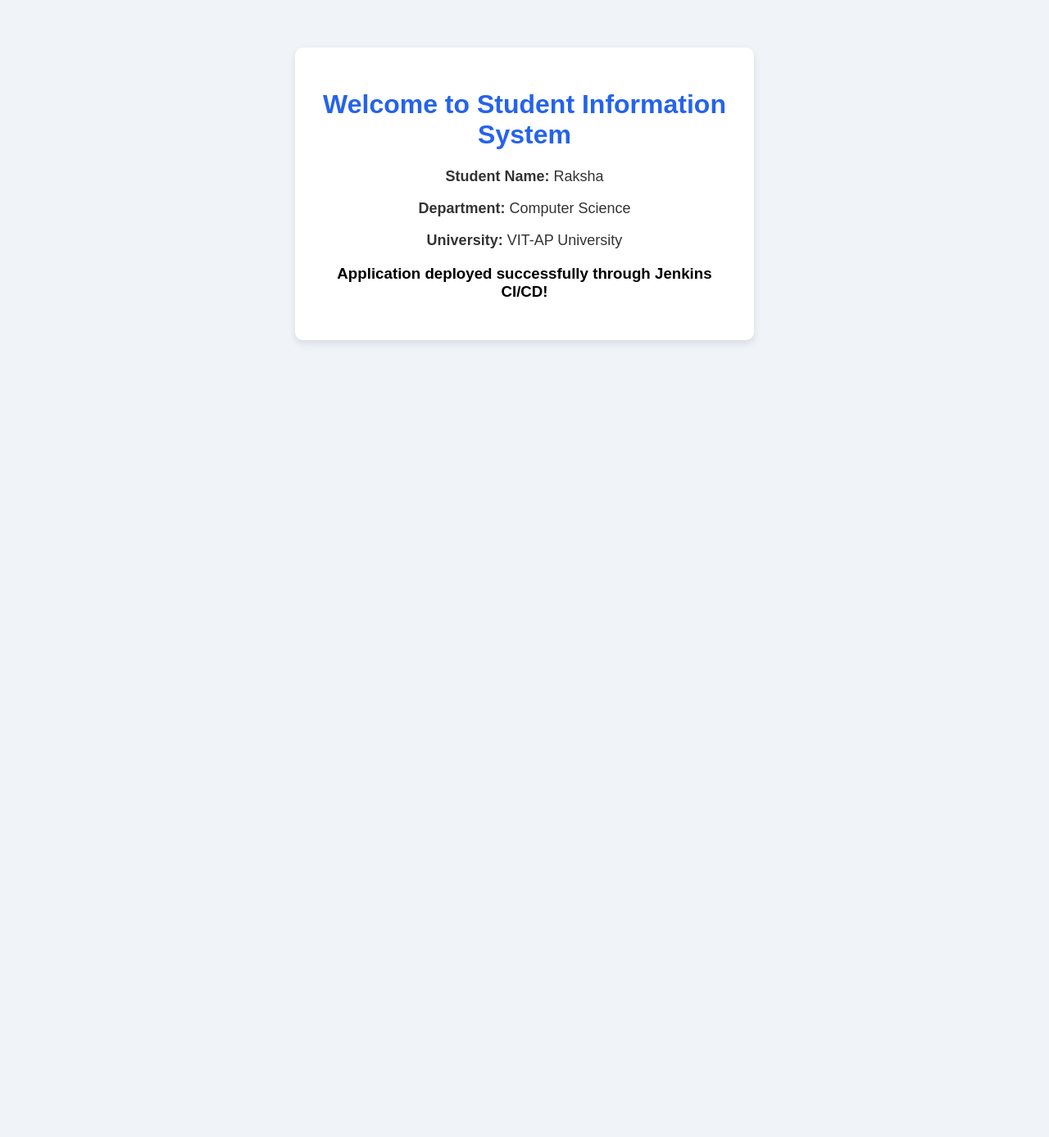
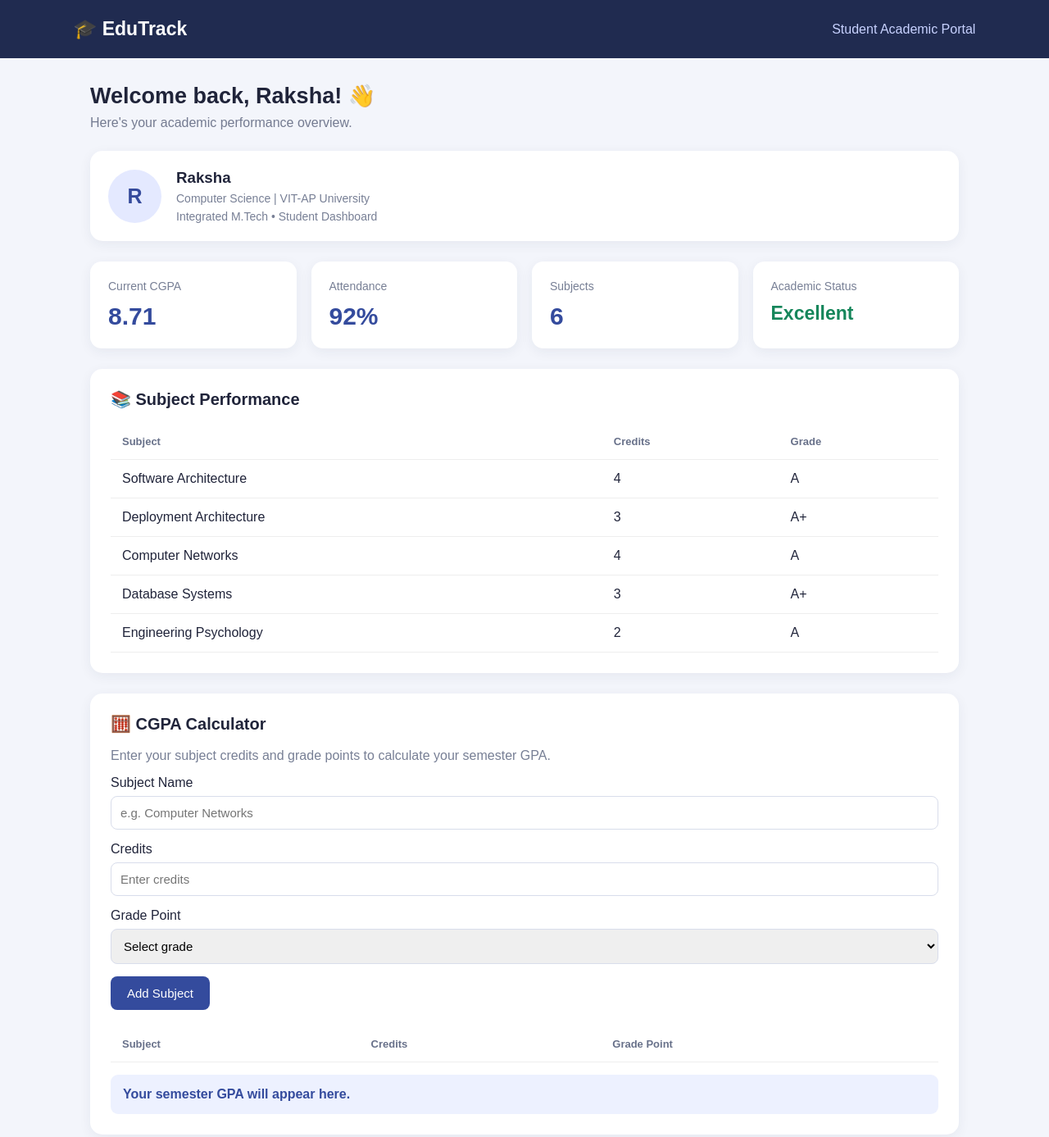
Before and after one commit to SRI-RAKSHA48/Docker-Web-App, a plain HTML site: page index.html in a window 1280 px wide. Shown: the top 1387 px of the page at 82% size. Before the commit the page ends 800 px from the top, so only its background shows below. Drawn offline with Linux system fonts and the light colour scheme.

Commit message:
Upgrade Student Information System dashboard

```diff
--- a/index.html
+++ b/index.html
@@ -3,45 +3,179 @@
 <head>
 <meta charset="UTF-8">
 <meta name="viewport" content="width=device-width, initial-scale=1.0">
-    <title>Student Information System</title>
+<title>Student Academic Dashboard</title>
 
 <style>
-        body {
-            font-family: Arial, sans-serif;
-            background-color: #f0f4f8;
-            text-align: center;
-            padding: 50px;
-        }
-
-        .container {
-            background-color: white;
-            padding: 30px;
-            border-radius: 10px;
-            max-width: 500px;
-            margin: auto;
-            box-shadow: 0 4px 10px rgba(0, 0, 0, 0.1);
-        }
-
-        h1 {
-            color: #2563eb;
-        }
-
-        p {
-            font-size: 18px;
-            color: #333;
-        }
+*{box-sizing:border-box;margin:0;padding:0;font-family:Arial,sans-serif}
+body{background:#f3f5fb;color:#20243a}
+header{background:#202b50;color:white;padding:22px 7%;display:flex;justify-content:space-between;align-items:center;flex-wrap:wrap;gap:12px}
+header h2{font-size:23px}
+header span{color:#c8d2ff}
+.container{max-width:1100px;margin:30px auto;padding:0 20px}
+.welcome{margin-bottom:25px}
+.welcome h1{font-size:27px;margin-bottom:8px}
+.welcome p{color:#747b91}
+.profile{background:white;padding:22px;border-radius:15px;display:flex;align-items:center;gap:18px;margin-bottom:25px;box-shadow:0 4px 15px #202b5010}
+.avatar{width:65px;height:65px;border-radius:50%;background:#e4e9ff;color:#354a9c;display:grid;place-items:center;font-size:25px;font-weight:bold}
+.profile p{color:#777f95;margin-top:6px;font-size:14px}
+.cards{display:grid;grid-template-columns:repeat(auto-fit,minmax(190px,1fr));gap:18px;margin-bottom:25px}
+.card{background:white;padding:22px;border-radius:14px;box-shadow:0 4px 15px #202b5010}
+.card p{color:#777f95;font-size:14px}
+.card h2{font-size:30px;margin-top:12px;color:#344b9d}
+.section{background:white;padding:25px;border-radius:15px;margin-bottom:25px;box-shadow:0 4px 15px #202b5010}
+.section h2{font-size:20px;margin-bottom:18px}
+table{width:100%;border-collapse:collapse}
+th,td{text-align:left;padding:14px;border-bottom:1px solid #eee}
+th{color:#68718a;font-size:13px}
+input,select{padding:11px;border:1px solid #d8ddeb;border-radius:8px;width:100%;margin:7px 0 15px;font-size:15px}
+button{background:#344b9d;color:white;border:0;border-radius:8px;padding:12px 20px;cursor:pointer;font-size:15px}
+button:hover{background:#253878}
+.result{margin-top:15px;padding:15px;background:#edf1ff;border-radius:9px;font-weight:bold;color:#344b9d}
+footer{text-align:center;padding:25px;color:#777f95}
+@media(max-width:600px){header{padding:18px}.section{padding:16px}th,td{padding:9px;font-size:13px}}
 </style>
 </head>
 
 <body>
+
+<header>
+<h2>🎓 EduTrack</h2>
+<span>Student Academic Portal</span>
+</header>
+
 <div class="container">
-        <h1>Welcome to Student Information System</h1>
 
-        <p><strong>Student Name:</strong> Raksha</p>
-        <p><strong>Department:</strong> Computer Science</p>
-        <p><strong>University:</strong> VIT-AP University</p>
+<div class="welcome">
+<h1>Welcome back, Raksha! 👋</h1>
+<p>Here's your academic performance overview.</p>
+</div>
 
-       <h3>Application deployed successfully through Jenkins CI/CD!</h3>
+<div class="profile">
+<div class="avatar">R</div>
+<div>
+<h3>Raksha</h3>
+<p>Computer Science | VIT-AP University</p>
+<p>Integrated M.Tech • Student Dashboard</p>
 </div>
+</div>
+
+<div class="cards">
+<div class="card">
+<p>Current CGPA</p>
+<h2 id="cgpaDisplay">8.71</h2>
+</div>
+<div class="card">
+<p>Attendance</p>
+<h2>92%</h2>
+</div>
+<div class="card">
+<p>Subjects</p>
+<h2>6</h2>
+</div>
+<div class="card">
+<p>Academic Status</p>
+<h2 style="font-size:23px;color:#16865b">Excellent</h2>
+</div>
+</div>
+
+<div class="section">
+<h2>📚 Subject Performance</h2>
+<table>
+<thead><tr><th>Subject</th><th>Credits</th><th>Grade</th></tr></thead>
+<tbody>
+<tr><td>Software Architecture</td><td>4</td><td>A</td></tr>
+<tr><td>Deployment Architecture</td><td>3</td><td>A+</td></tr>
+<tr><td>Computer Networks</td><td>4</td><td>A</td></tr>
+<tr><td>Database Systems</td><td>3</td><td>A+</td></tr>
+<tr><td>Engineering Psychology</td><td>2</td><td>A</td></tr>
+</tbody>
+</table>
+</div>
+
+<div class="section">
+<h2>🧮 CGPA Calculator</h2>
+<p style="color:#777f95;margin-bottom:15px">Enter your subject credits and grade points to calculate your semester GPA.</p>
+
+<label>Subject Name</label>
+<input id="subject" placeholder="e.g. Computer Networks">
+
+<label>Credits</label>
+<input id="credits" type="number" min="1" max="10" placeholder="Enter credits">
+
+<label>Grade Point</label>
+<select id="grade">
+<option value="">Select grade</option>
+<option value="10">S - 10</option>
+<option value="9">A - 9</option>
+<option value="8">B - 8</option>
+<option value="7">C - 7</option>
+<option value="6">D - 6</option>
+<option value="5">E - 5</option>
+<option value="0">F - 0</option>
+</select>
+
+<button onclick="addSubject()">Add Subject</button>
+
+<table style="margin-top:20px">
+<thead><tr><th>Subject</th><th>Credits</th><th>Grade Point</th></tr></thead>
+<tbody id="subjectList"></tbody>
+</table>
+
+<div class="result" id="result">Your semester GPA will appear here.</div>
+</div>
+
+<div class="section">
+<h2>📅 Attendance Overview</h2>
+<table>
+<thead><tr><th>Subject</th><th>Attendance</th><th>Status</th></tr></thead>
+<tbody>
+<tr><td>Software Architecture</td><td>95%</td><td>Good</td></tr>
+<tr><td>Deployment Architecture</td><td>90%</td><td>Good</td></tr>
+<tr><td>Computer Networks</td><td>88%</td><td>Good</td></tr>
+<tr><td>Database Systems</td><td>96%</td><td>Excellent</td></tr>
+</tbody>
+</table>
+</div>
+
+</div>
+
+<footer>EduTrack | Student Academic Dashboard</footer>
+
+<script>
+let subjects=[];
+
+function addSubject(){
+const name=document.getElementById("subject").value.trim();
+const credits=Number(document.getElementById("credits").value);
+const grade=document.getElementById("grade").value;
+
+if(!name || !Number.isInteger(credits) || credits<1 || credits>10 || grade===""){
+alert("Please enter a valid subject, credits and grade.");
+return;
+}
+
+subjects.push({name,credits,grade:Number(grade)});
+
+const row=document.createElement("tr");
+[name,credits,grade].forEach(value=>{
+const cell=document.createElement("td");
+cell.textContent=value;
+row.appendChild(cell);
+});
+document.getElementById("subjectList").appendChild(row);
+
+const totalCredits=subjects.reduce((sum,s)=>sum+s.credits,0);
+const totalPoints=subjects.reduce((sum,s)=>sum+s.credits*s.grade,0);
+const gpa=(totalPoints/totalCredits).toFixed(2);
+
+document.getElementById("result").textContent=
+"Your calculated Semester GPA: "+gpa;
+
+document.getElementById("subject").value="";
+document.getElementById("credits").value="";
+document.getElementById("grade").value="";
+}
+</script>
+
 </body>
 </html>
```
Lines whose indentation alone changed are shown as unchanged.
